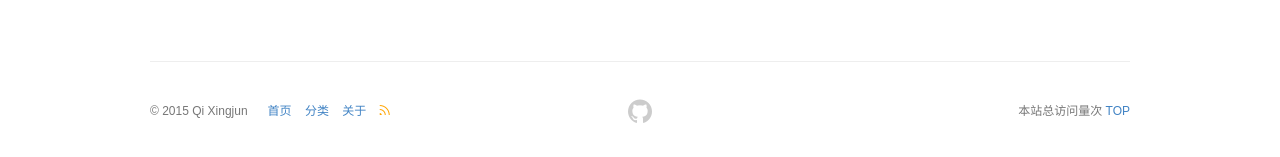
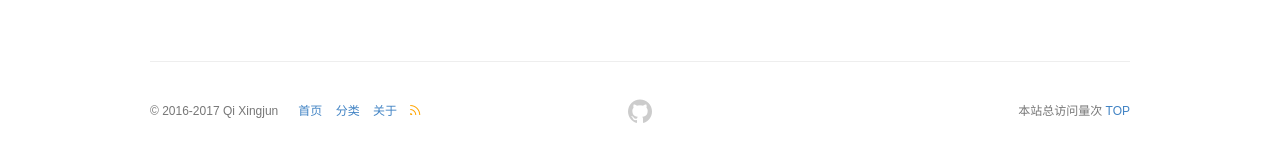
Before and after one commit to QiXingjun/QiXingjun.github.io, a Jekyll site: the page built from pages/categories.md, in a window 1280 px wide. Shown: the part 2057-2214 px from the top of the page. Built offline with Jekyll 4.4.1, drawn with Linux system fonts in a browser that asks for light colours; comment, search, counter and statistics services are not loaded.

Commit message:
footer.html

```diff
--- a/_includes/footer.html
+++ b/_includes/footer.html
@@ -1,7 +1,7 @@
     <footer class="container">
         <div class="site-footer" role="contentinfo">
             <div class="copyright left mobile-block">
-                    © 2015
+                    © 2016-2017
                     <span title="{{ site.author}}">{{ site.author }}</span>
                     <a href="javascript:window.scrollTo(0,0)" class="right mobile-visible">TOP</a>
             </div>
```
